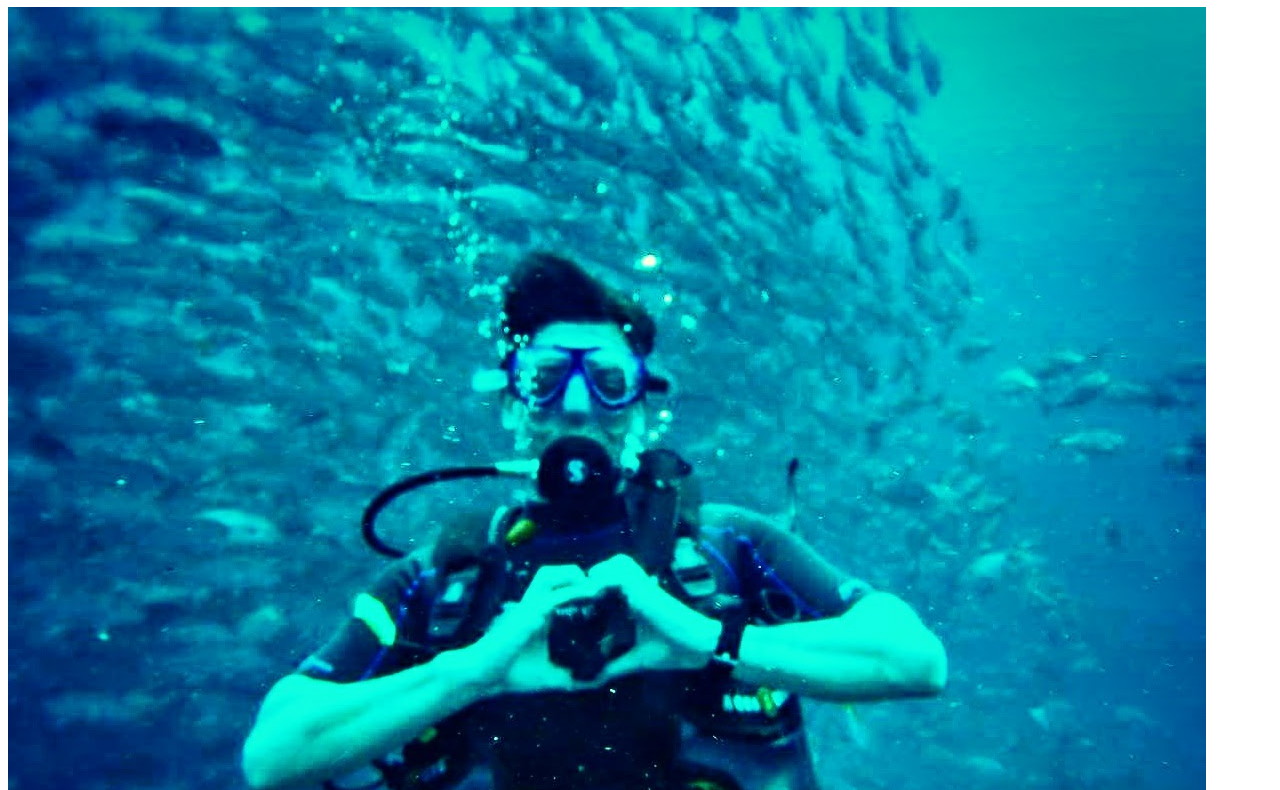
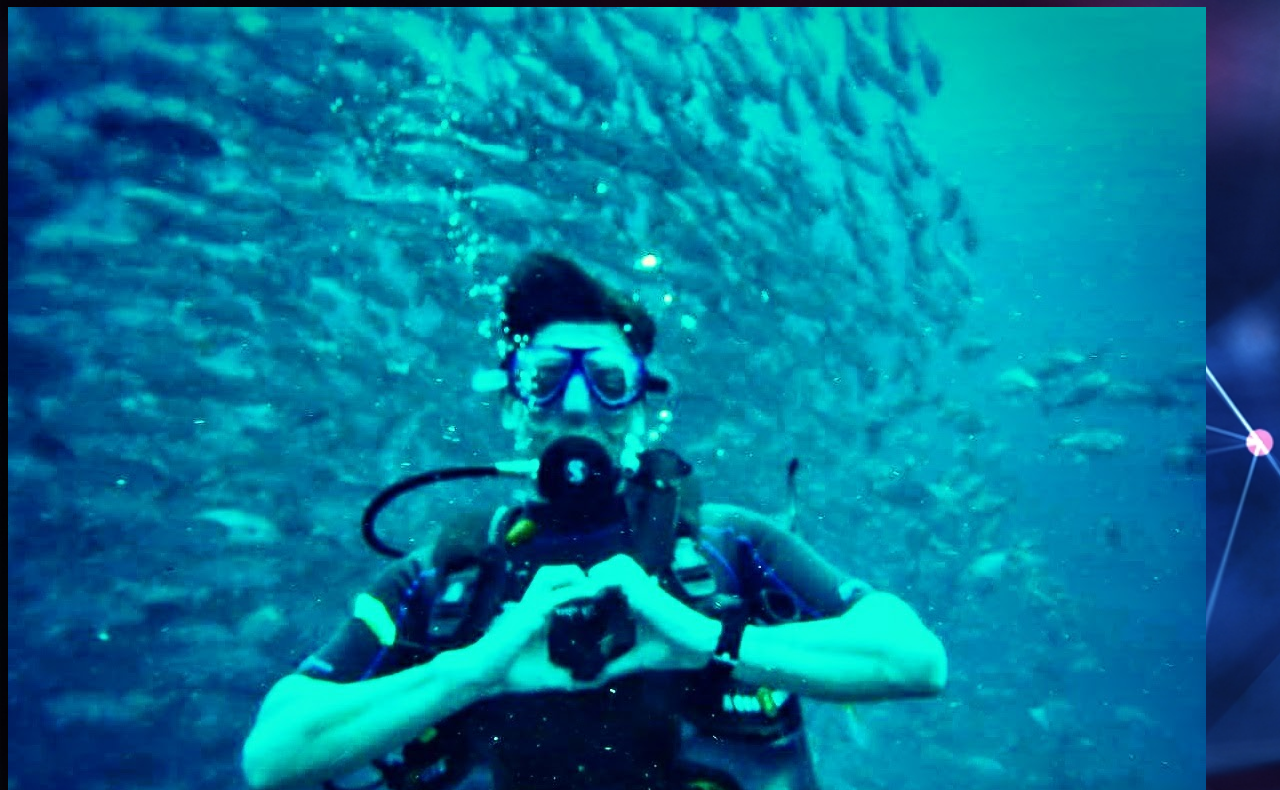
Before and after one commit to QuantumStar/PortfolioPro, a plain HTML site: page index.html in a window 1280 px wide. Shown: the part 73-863 px from the top of the page. Drawn offline with Linux system fonts and the light colour scheme.

Commit message:
Update style.css

```diff
--- a/resources/css/style.css
+++ b/resources/css/style.css
@@ -1,5 +1,5 @@
 body {
-  background: url('../resources/images/56044_1_miscellaneous_digital_art.jpg');
+  background: url('../../resources/images/56044_1_miscellaneous_digital_art.jpg');
          -webkit-background-size: cover;
          -moz-background-size: cover;
          -o-background-size: cover;
```
